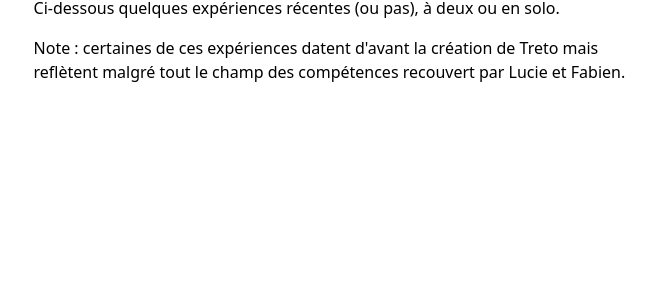
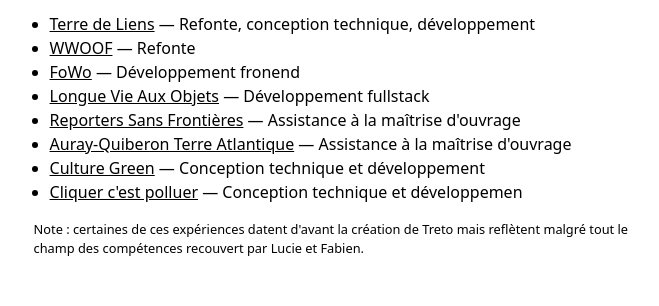
Before and after one commit to treto-dev/treto.dev, a plain HTML site: page templates/index.html in a window 1280 px wide. Shown: the part 628-934 px from the top of the page, without its empty margins (309-968 px from the left). Before the commit the page ends 800 px from the top, so only its background shows below. Drawn offline with nearby package versions, Linux system fonts and the light colour scheme.

Commit message:
Add projets

```diff
--- a/templates/index.html
+++ b/templates/index.html
@@ -6,7 +6,7 @@
         <title>Treto</title>
         <script src="https://cdn.tailwindcss.com"></script>
     </head>
-    <body class="bg-white text-black flex flex-col justify-center items-center h-screen">
+    <body class="bg-white text-black flex flex-col justify-center items-center min-h-screen py-12">
         <style>
           @keyframes rainbow {
               0% { color: red; }
@@ -57,8 +57,18 @@
             </section>
 
             <h2 class="font-black text-4xl">Projets</h2>
-            <p>Ci-dessous quelques expériences récentes (ou pas), à deux ou en solo.</p>
-            <p>Note : certaines de ces expériences datent d'avant la création de Treto mais reflètent malgré tout le champ des compétences recouvert par Lucie et Fabien.<p>
+            <p>Ci-dessous quelques expériences récentes (ou pas), à deux ou en solo :</p>
+            <ul class="list-disc pl-4">
+                <li><a class="underline" href="https://terredeliens.org" rel="noreferrer" target="_blank">Terre de Liens</a> — Refonte, conception technique, développement</li>
+                <li><a class="underline" href="https://asso.wwoof.fr" rel="noreferrer" target="_blank">WWOOF</a> — Refonte</li>
+                <li><a class="underline" href="https://wwoof.fr/fr/" rel="noreferrer" target="_blank">FoWo</a> — Développement fronend</li>
+                <li><a class="underline" href="https://longuevieauxobjets.ademe.fr" rel="noreferrer" target="_blank">Longue Vie Aux Objets</a> — Développement fullstack</li>
+                <li><a class="underline" href="https://rsf.org" rel="noreferrer" target="_blank">Reporters Sans Frontières</a> — Assistance à la maîtrise d'ouvrage</li>
+                <li><a class="underline" href="https://www.auray-quiberon.fr" rel="noreferrer" target="_blank">Auray-Quiberon Terre Atlantique</a> — Assistance à la maîtrise d'ouvrage</li>
+                <li><a class="underline" href="https://terredeliens.org" rel="noreferrer" target="_blank">Culture Green</a> — Conception technique et développement</li>
+                <li><a class="underline" href="https://cliquercestpolluer.fr" rel="noreferrer" target="_blank">Cliquer c'est polluer</a> — Conception technique et développemen</li>
+            </ul>
+            <small>Note : certaines de ces expériences datent d'avant la création de Treto mais reflètent malgré tout le champ des compétences recouvert par Lucie et Fabien.<small>
         </main>
     </body>
 </html>
```
